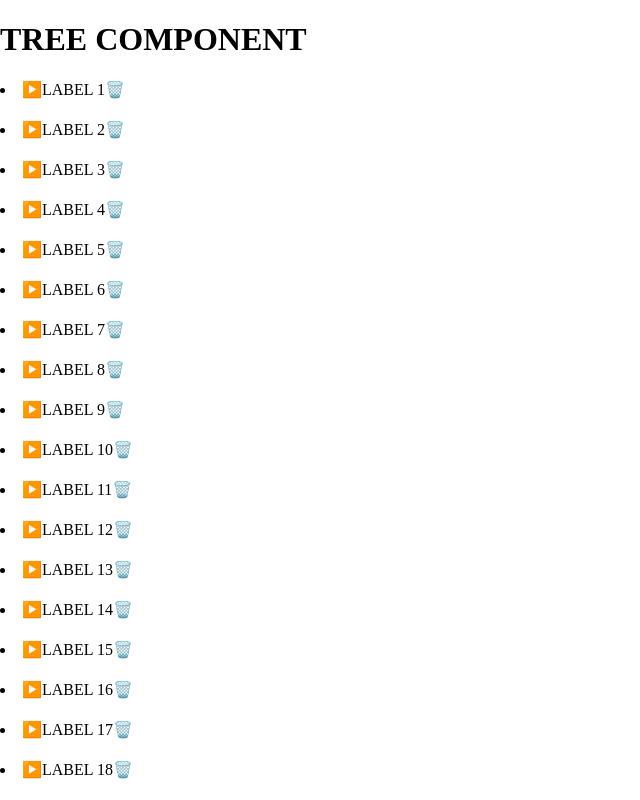
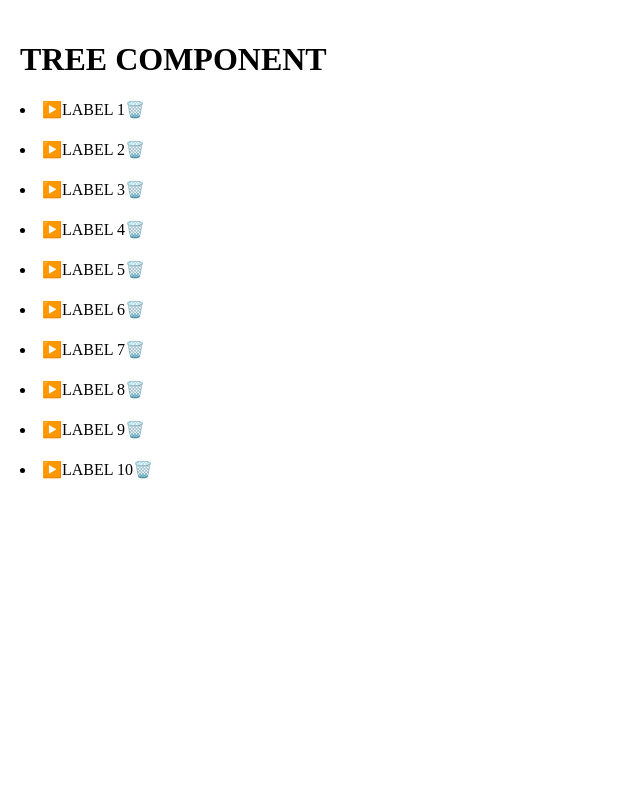
Before and after one commit to jmserrano-dev/poc-react-tree, a React (Vite) app: page / in a window 1280 px wide. Shown: the whole page, without its empty margins (0-640 px from the left). Built offline with nearby package versions, Linux system fonts and the light colour scheme.

Commit message:
✨: Add loading status

```diff
--- a/src/features/app/app.page.css
+++ b/src/features/app/app.page.css
@@ -2,7 +2,7 @@ main {
   display: grid;
   height: 100%;
   grid-template-rows: auto 1fr;
-  padding 20px;
+  padding: 20px;
 }
 
 main > div {
--- a/src/features/app/components/my-tree.tsx
+++ b/src/features/app/components/my-tree.tsx
@@ -11,7 +11,7 @@ import { useCallback } from "react";
 export const MyTree = () => {
   const handleLoad: TreeOnLoadType<MyTreeNodeData> = useCallback((node) => {
     const DELAY_IN_MS = 500;
-    const NUMBER_OF_ELEMENTS_FOR_LEVEL = 100;
+    const NUMBER_OF_ELEMENTS_FOR_LEVEL = 10;
 
     return new Promise((resolve) => {
       setTimeout(() => {
--- a/src/shared/components/tree/tree.tsx
+++ b/src/shared/components/tree/tree.tsx
@@ -1,10 +1,10 @@
-import React, { useMemo } from "react";
-import { TreeNode, TreeNodeInternal, getAllNodes } from "./models/tree.model";
 import { TreeOnDragType, useTreeDraggable } from "./hooks/tree-draggable.hook";
 import { TreeOnLoadType, TreeOnRemoveType, useTree } from "./hooks/tree.hook";
 
 import AutoSizer from "react-virtualized-auto-sizer";
 import { FixedSizeList } from "react-window";
+import React from "react";
+import { TreeNode } from "./models/tree.model";
 
 export type TreeNodeComponent<TData> = (_: {
   level: number;
```
